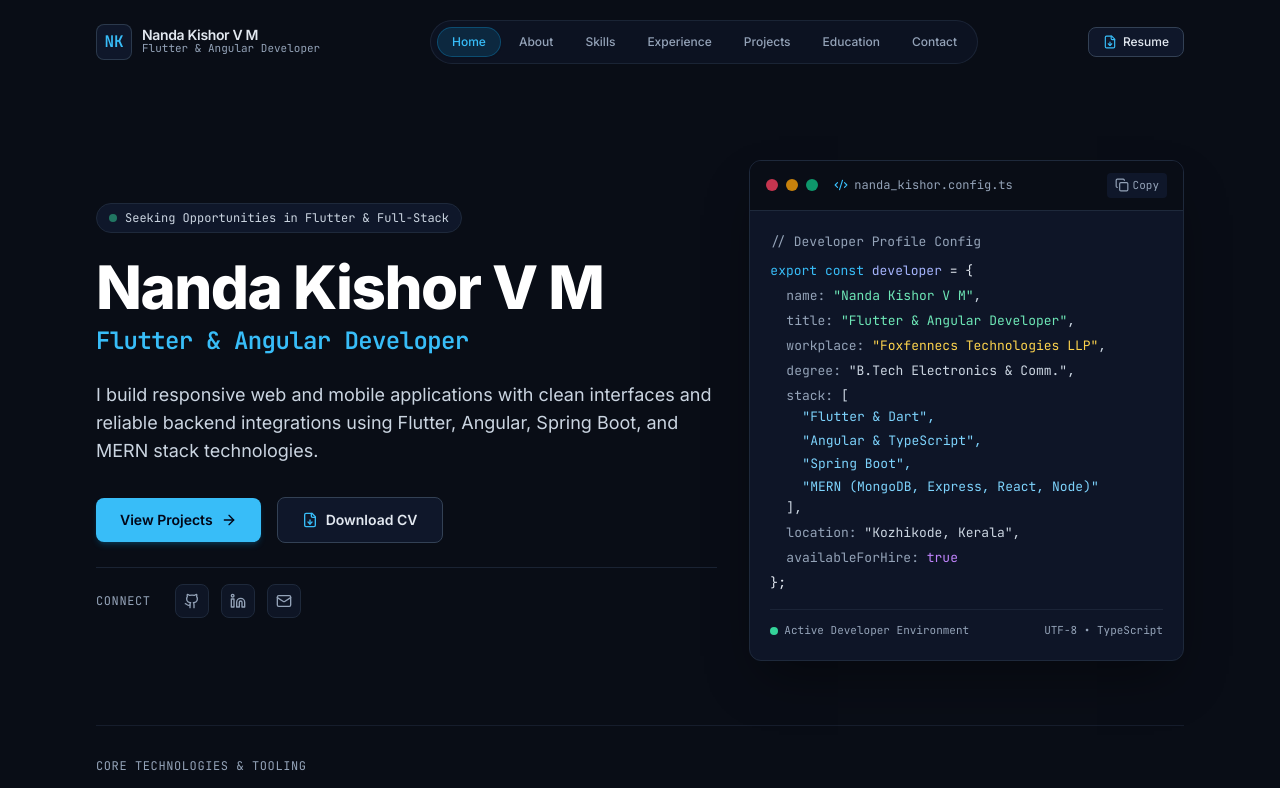
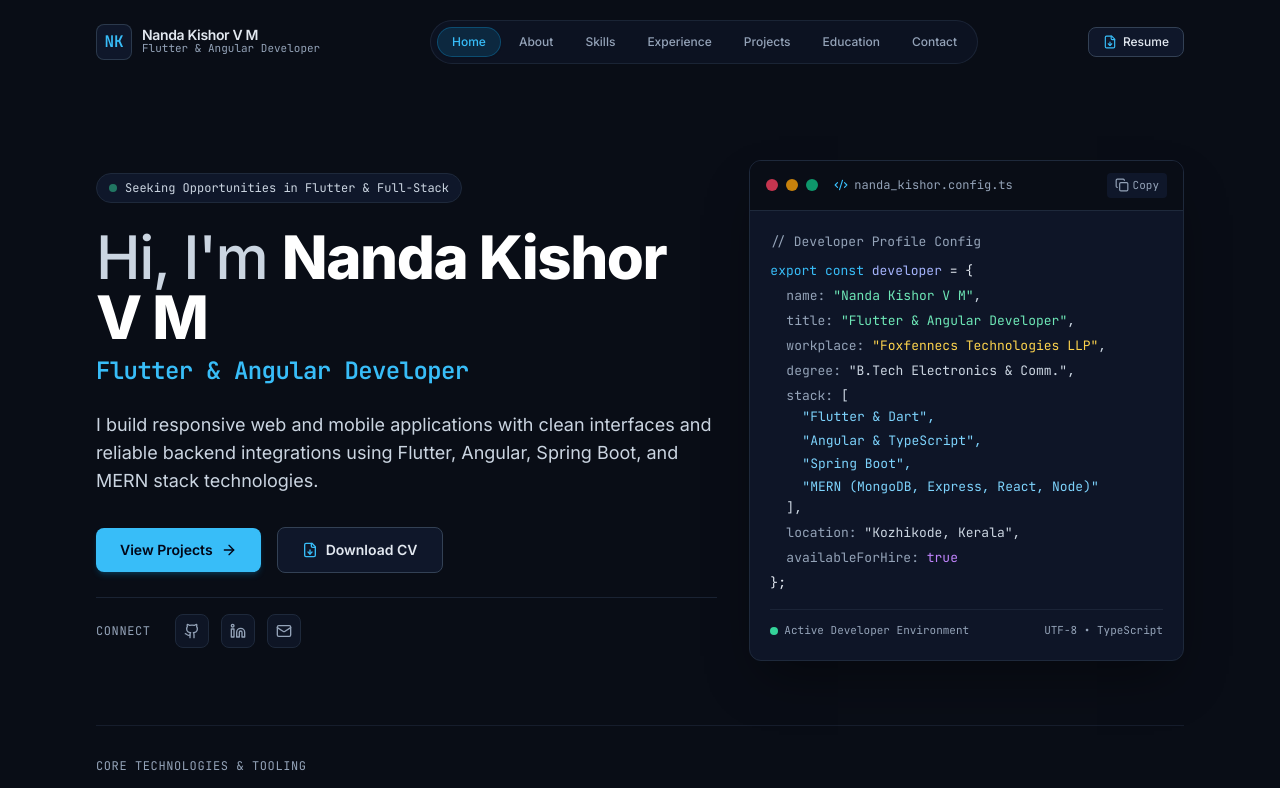
Before and after one commit to kishor5656/portfolio, a React (Vite) app: page / in a window 1280 px wide. Shown: the top 788 px of the page. Built offline with nearby package versions, Linux system fonts and the light colour scheme.

Commit message:
Add 'Hi, I\'m' greeting before name in Hero section

```diff
--- a/src/components/Hero.jsx
+++ b/src/components/Hero.jsx
@@ -78,7 +78,8 @@ export const developer = {
             {/* Name & Title */}
             <div className="space-y-2">
               <h1 className="text-3xl sm:text-5xl lg:text-6xl font-extrabold tracking-tight text-white font-sans break-words">
-                {personalInfo.name}
+                <span className="text-slate-300 font-medium">Hi, I'm </span>
+                <span>{personalInfo.name}</span>
               </h1>
               <p className="text-lg sm:text-2xl font-semibold text-brand-400 font-mono tracking-tight break-words">
                 {personalInfo.role}
```
